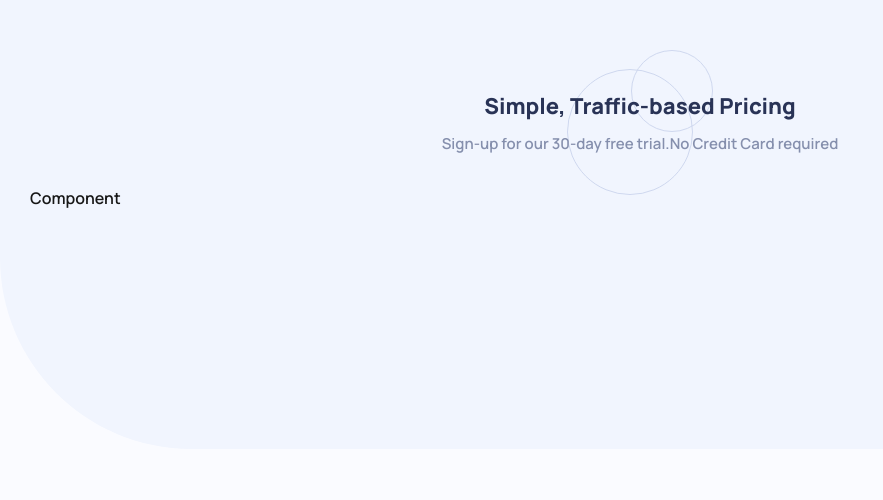
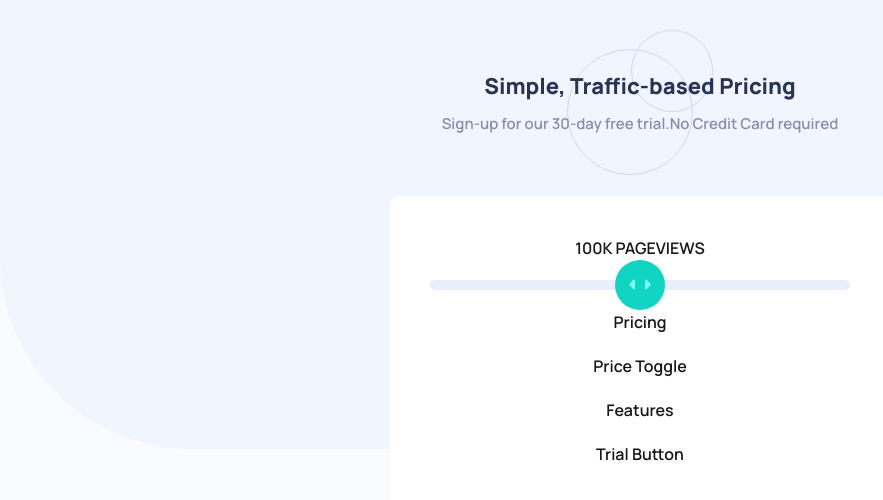
Before and after one commit to mammumammi/InvstoTask, a Next.js app: page / in a window 1280 px wide. Shown: the top 500 px of the page, without its empty margins (0-883 px from the left). Built offline with nearby package versions, Linux system fonts and the light colour scheme.

Commit message:
created the pricing component and set up the slider structure

```diff
--- /dev/null
+++ b/src/app/components/PriceBox.tsx
@@ -0,0 +1,40 @@
+
+const PriceBox = () => {
+
+
+    const Slider = () => {
+
+        return(
+            <div className=" bg-emptySliderBg w-full
+            h-[10px] rounded-[10px] relative">
+                <div className="bg-slider w-[50px] h-[50px] m-auto  top-1/2 left-1/2 -translate-x-1/2 -translate-y-1/2
+                rounded-full absolute flex items-center justify-center cursor-pointer cursor">
+
+                <img src="/icon-slider.svg" alt=""
+                className=""
+                />
+                </div>
+
+            </div>
+        )
+    }
+
+    return(
+        <div className="m-auto mt-[30px] text-center bg-componentBg w-[90vw] md:w-[500px] h-[500px] md:h-[375px] rounded-[10px]  p-[20px] md:p-[40px] space-y-[20px]">
+
+        <p>100K PAGEVIEWS</p>
+
+        <Slider/>
+
+        <div>Pricing</div>
+
+        <div>Price Toggle</div>
+
+        <div>Features</div>
+
+        <div>Trial Button</div>
+        </div>
+    )
+}
+
+export default PriceBox;
--- a/src/app/globals.css
+++ b/src/app/globals.css
@@ -14,7 +14,10 @@
   --color-toggleBlue: hsl(223, 50%, 87%);
   --color-paraTextBlue: hsl(225, 20%, 60%);
   --color-headTextBlue: hsl(227, 35%, 25%);
-
+  --color-componentBg: hsl(0, 0%, 100%);
+  --color-slider: hsl(174, 86%, 45%);
+  --color-sliderBg: hsl(174, 77%, 80%);
+  --color-emptySliderBg: hsl(224, 65%, 95%);
 }
 
 [data-theme="dark"] {
--- a/src/app/page.tsx
+++ b/src/app/page.tsx
@@ -1,8 +1,11 @@
+import PriceBox from "./components/PriceBox"; // Adjust the path as necessary
+
+
 
 
 export default function Home() {
   return (
-    <main className="h-screen w-screen bg-[url('/bg-pattern.svg')] bg-no-repeat p-[30px]">
+    <main className="h-screen w-screen bg-[url('/bg-pattern.svg')] bg-no-repeat p-[10px]">
       <div className="m-auto w-full text-center p-[20px] relative text-[15px]">
         <img src="/pattern-circles.svg" alt="circle patterns"
         className="absolute top-[90px] md:top-[70px] left-[50%] transform -translate-x-[50%] -translate-y-[50px] z-0 "
@@ -10,7 +13,7 @@ export default function Home() {
         <h1 className="relative text-headTextBlue text-[22px] z-30 md:mt-[40px] mt-[50px] font-extrabold">Simple, Traffic-based Pricing</h1>
         <p className="p-[10px] text-[15px] text-paraTextBlue font-semibold relative z-30">Sign-up for our 30-day free trial.No Credit Card required</p>
       </div>
-      <div>Component</div>
+      <PriceBox />
     </main>
   );
 }
```
Also changed, not shown: public/icon-slider.svg (added).
